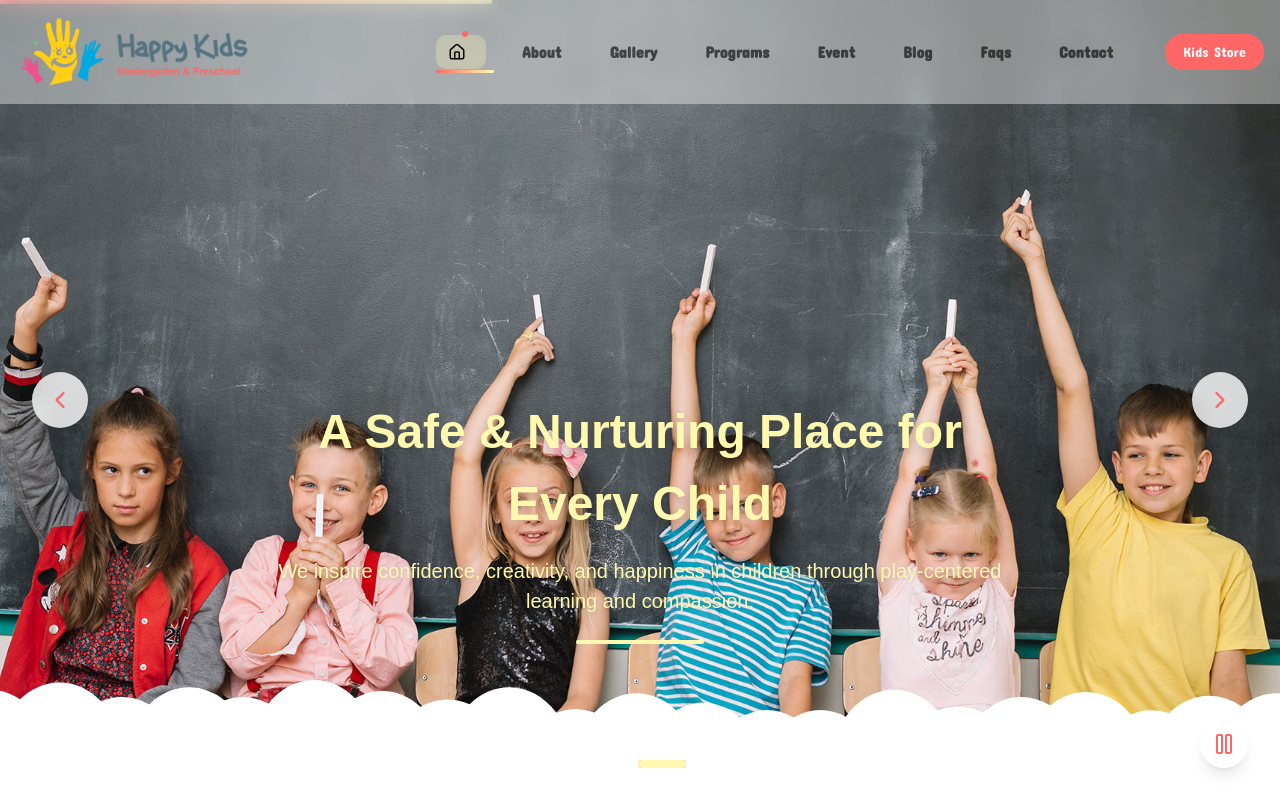
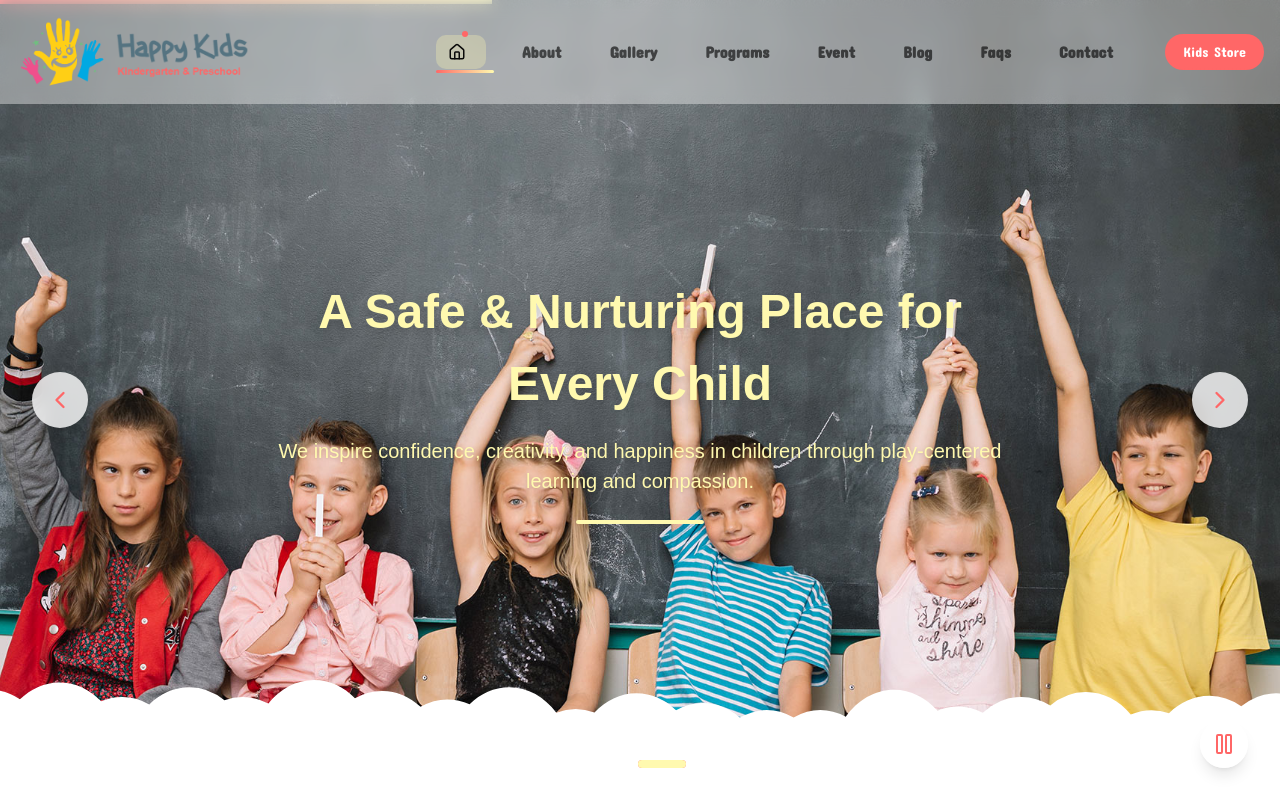
Before and after one commit to Dotun-Balogun/happy-kids, a Next.js app: page / in a window 1280 px wide. Shown: the top 800 px of the page. Built offline with nearby package versions, Linux system fonts and the light colour scheme.

Commit message:
slides for hero adjustment

```diff
--- a/components/sections/homepage/Slide_2.tsx
+++ b/components/sections/homepage/Slide_2.tsx
@@ -28,7 +28,7 @@ const Slide_2 = () => {
         <Header variant="absolute"  />
       </div>
 
-      <div className="relative z-10 h-full flex  mt-30 lg:items-center justify-center px-4">
+      <div className="relative z-10 h-full flex  mt-30  md:mt-0 lg:items-center justify-center px-4">
         <motion.div
           className="max-w-3xl text-center"
           variants={staggerContainer}
```
